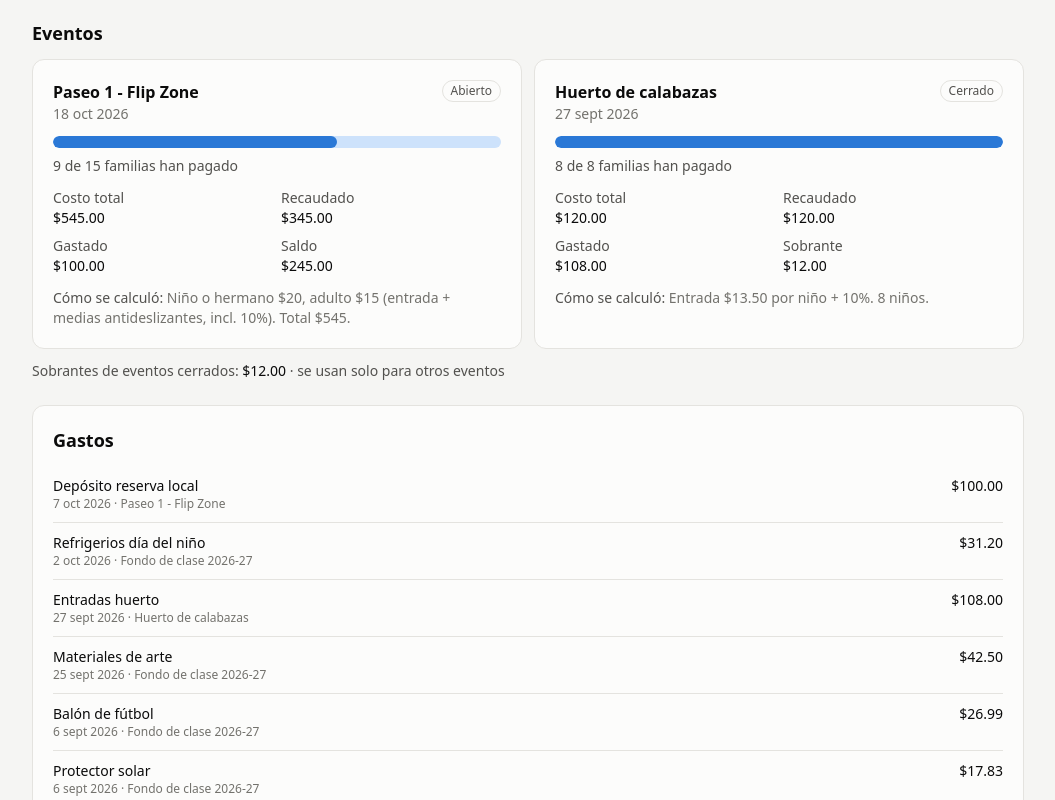
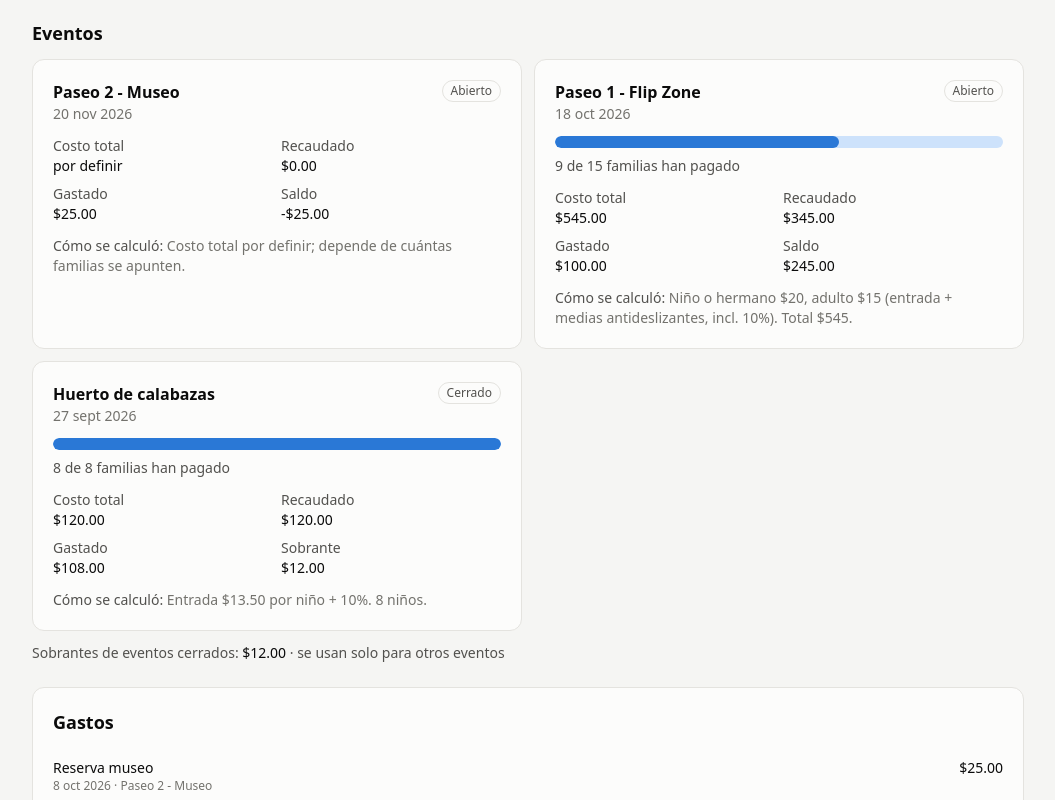
Before and after one commit to gabosom/class-treasurer-tracker, a Next.js app: page / in a window 1280 px wide. Shown: the part 580-1380 px from the top of the page, without its empty margins (112-1167 px from the left). Built offline with nearby package versions, Linux system fonts and the light colour scheme; no server answers.

Commit message:
Show funds without a cost instead of hiding them: goal 'por definir', spending still counted in totals
Co-Authored-By: Claude Opus 5.5 <noreply@anthropic.com>
Claude-Session: https://claude.ai/code/session_01LkpVvHrv3za8FN9WnMJVze

```diff
--- a/src/components/DirectivaDashboard.tsx
+++ b/src/components/DirectivaDashboard.tsx
@@ -84,7 +84,7 @@ export function DirectivaDashboard({ v, t, lang }: { v: DirectivaView; t: Dict;
                     <span className="ml-2 text-xs font-normal text-ink-3">{f.id}</span>
                   </span>
                   <span className="text-sm text-ink-2">
-                    {$(f.collectedCents)} / {$(f.expectedCents)} · {t.balance} {$(f.balanceCents)}
+                    {$(f.collectedCents)} / {f.costSet ? $(f.expectedCents) : t.tbd} · {t.balance} {$(f.balanceCents)}
                     {f.status === "closed" && ` · ${t.closed}`}
                   </span>
                 </summary>
@@ -93,8 +93,9 @@ export function DirectivaDashboard({ v, t, lang }: { v: DirectivaView; t: Dict;
                     <Meter value={f.collectedCents} max={f.expectedCents} label={`${$(f.collectedCents)} / ${$(f.expectedCents)}`} />
                   )}
                   <p className="text-sm text-ink-2">
-                    {t.price}: {f.priceCents === null ? "—" : $(f.priceCents)}
-                    {f.totalCostCents !== null && ` · ${t.totalCost}: ${$(f.totalCostCents)}`}
+                    {f.type === "class"
+                      ? `${t.price}: ${f.priceCents === null ? t.tbd : $(f.priceCents)}`
+                      : `${t.totalCost}: ${f.totalCostCents === null ? t.tbd : $(f.totalCostCents)}`}
                   </p>
                   {f.notes && <p className="text-sm text-ink-3">{f.notes}</p>}
                   <FundTable
--- a/src/components/FamiliesDashboard.tsx
+++ b/src/components/FamiliesDashboard.tsx
@@ -31,11 +31,9 @@ export function FamiliesDashboard({ v, t, lang }: { v: FamiliesView; t: Dict; la
               <span className="text-2xl font-semibold text-ink">{$(f.collectedCents)}</span>{" "}
               <span className="text-sm text-ink-2">{t.raised}</span>
             </div>
-            {f.goalCents > 0 && (
-              <div className="text-sm text-ink-2">
-                {t.goal}: <span className="font-medium text-ink">{$(f.goalCents)}</span>
-              </div>
-            )}
+            <div className="text-sm text-ink-2">
+              {t.goal}: <span className="font-medium text-ink">{f.costSet ? $(f.goalCents) : t.tbd}</span>
+            </div>
           </div>
           {f.goalCents > 0 && (
             <Meter value={f.collectedCents} max={f.goalCents} label={`${$(f.collectedCents)} / ${$(f.goalCents)}`} />
@@ -79,7 +77,7 @@ export function FamiliesDashboard({ v, t, lang }: { v: FamiliesView; t: Dict; la
                   <p className="mt-2 text-sm text-ink-2">{t.familiesPaid(e.paidCount, e.payingCount)}</p>
                 )}
                 <dl className="mt-3 grid grid-cols-2 gap-2 text-sm">
-                  <Row label={t.totalCost} value={e.totalCostCents === null ? "—" : $(e.totalCostCents)} />
+                  <Row label={t.totalCost} value={e.totalCostCents === null ? t.tbd : $(e.totalCostCents)} />
                   <Row label={t.collected} value={$(e.collectedCents)} />
                   <Row label={t.spent} value={$(e.spentCents)} />
                   <Row
--- a/src/fixtures/demo.ts
+++ b/src/fixtures/demo.ts
@@ -89,12 +89,16 @@ ledger.push(txn("2026-10-07", "EV-2026-10-FLIP-ZONE", "expense", 100, "", "Flip
 
 const flipTotal = flip.reduce((a, [, amt]) => a + amt, 0);
 
+// Upcoming outing whose total isn't set yet: shown with "por definir", deposit still counted.
+ledger.push(txn("2026-10-08", "EV-2026-11-MUSEO", "expense", 25, "", "Museo Interactivo", "treasurer", "card", "", "demo-museo", "Reserva museo", "", ""));
+
 export const demoWorkbook: RawWorkbook = {
   Roster: [[...TABS.Roster], ...roster],
   Funds: [
     [...TABS.Funds],
     ["CLASS-1", "Fondo de clase 2026-27", "class", 40, "", "", "collecting", "Protector solar, balones, materiales y refrigerios compartidos durante el año."],
     ["EV-2026-09-HUERTO", "Huerto de calabazas", "event", "", 120, "2026-09-27", "closed", "Entrada $13.50 por niño + 10%. 8 niños."],
+    ["EV-2026-11-MUSEO", "Paseo 2 - Museo", "event", "", "", "2026-11-20", "collecting", "Costo total por definir; depende de cuántas familias se apunten."],
     ["EV-2026-10-FLIP-ZONE", "Paseo 1 - Flip Zone", "event", "", flipTotal, "2026-10-18", "collecting", `Niño o hermano $20, adulto $15 (entrada + medias antideslizantes, incl. 10%). Total $${flipTotal}.`],
   ],
   Participants: [
--- a/src/lib/i18n.ts
+++ b/src/lib/i18n.ts
@@ -23,6 +23,7 @@ const es = {
   familiesPaid: (paid: number, of: number) => `${paid} de ${of} familias han pagado`,
   raised: "recaudado",
   goal: "meta",
+  tbd: "por definir",
   studentsPaid: (paid: number, of: number) => `${paid} de ${of} estudiantes han pagado`,
   spent: "Gastado",
   balance: "Saldo",
@@ -128,6 +129,7 @@ const en: typeof es = {
   familiesPaid: (paid, of) => `${paid} of ${of} families have paid`,
   raised: "raised",
   goal: "goal",
+  tbd: "to be determined",
   studentsPaid: (paid, of) => `${paid} of ${of} students have paid`,
   spent: "Spent",
   balance: "Balance",
--- a/src/lib/ledger.ts
+++ b/src/lib/ledger.ts
@@ -17,8 +17,8 @@ export interface StudentLine {
 
 export interface FundSummary {
   fund: Fund;
-  /** Cost is set (class: price_per_student; event: total_cost). Unset funds are hidden from totals and cards. */
-  configured: boolean;
+  /** Cost is set (class: price_per_student; event: total_cost). If not, the goal shows as "to be determined"; the fund still counts in totals. */
+  costSet: boolean;
   pot: Pot;
   contributionsCents: number;
   incomeCents: number;
@@ -112,7 +112,7 @@ export function computeLedger(wb: Workbook, today: Date = new Date()): Ledger {
     const paying = lines.filter((l) => l.status !== "waived");
     return {
       fund,
-      configured: fund.type === "class" ? fund.priceCents !== null : fund.totalCostCents !== null,
+      costSet: fund.type === "class" ? fund.priceCents !== null : fund.totalCostCents !== null,
       pot: potOf(fund.type),
       contributionsCents,
       incomeCents,
@@ -127,11 +127,9 @@ export function computeLedger(wb: Workbook, today: Date = new Date()): Ledger {
     };
   });
 
-  // Top-box totals only count funds whose cost is set; their transactions still show in the lists.
+  // Every fund counts, including ones whose cost isn't set yet: their spending is real.
   const pots: Record<Pot, number> = { class: 0, events: 0 };
-  for (const f of funds) if (f.configured) pots[f.pot] += f.balanceCents;
-  // Real money in the treasurer's account counts every fund, configured or not.
-  const allBalancesCents = funds.reduce((a, f) => a + f.balanceCents, 0);
+  for (const f of funds) pots[f.pot] += f.balanceCents;
 
   // Pending reimbursements: expenses another parent paid, minus what was paid back.
   const reimbursed = new Map<string, number>();
@@ -163,7 +161,7 @@ export function computeLedger(wb: Workbook, today: Date = new Date()): Ledger {
     pots,
     pending,
     pendingTotalCents,
-    treasurerCashCents: allBalancesCents + pendingTotalCents,
+    treasurerCashCents: pots.class + pots.events + pendingTotalCents,
     issues,
   };
 }
--- a/src/lib/parse.ts
+++ b/src/lib/parse.ts
@@ -140,9 +140,9 @@ export function parseWorkbook(raw: RawWorkbook): Workbook {
     const date = toIsoDate(r[5]);
     if (str(r[5]) && !date) warn("Funds", row, `Fund ${id}: date "${str(r[5])}" isn't YYYY-MM-DD; ignored.`);
     if (type === "class" && price === null)
-      warn("Funds", row, `Fund ${id} has no price_per_student yet; hidden from the dashboard totals until it's set.`);
+      warn("Funds", row, `Fund ${id} has no price_per_student yet; goal shows as "to be determined" until it's set.`);
     if (type === "event" && total === null)
-      warn("Funds", row, `Event ${id} has no total_cost yet; hidden from the dashboard totals until it's set.`);
+      warn("Funds", row, `Event ${id} has no total_cost yet; goal shows as "to be determined" until it's set.`);
     const fund: Fund = {
       id,
       name: str(r[1]) || id,
--- a/src/lib/views.ts
+++ b/src/lib/views.ts
@@ -12,6 +12,8 @@ export interface FamiliesView {
     id: string;
     name: string;
     notes: string;
+    /** false: price not set yet, goal is "to be determined" */
+    costSet: boolean;
     goalCents: number;
     collectedCents: number;
     spentCents: number;
@@ -25,7 +27,7 @@ export interface FamiliesView {
     notes: string;
     date: string | null;
     status: string;
-    totalCostCents: number | null;
+    totalCostCents: number | null; // null: to be determined
     collectedCents: number;
     spentCents: number;
     balanceCents: number;
@@ -44,18 +46,19 @@ export interface FamiliesView {
 
 export function buildFamiliesView(wb: Workbook, l: Ledger): FamiliesView {
   const fundName = new Map(wb.funds.map((f) => [f.id, f.name]));
-  const events = l.funds.filter((f) => f.fund.type === "event" && f.configured);
+  const events = l.funds.filter((f) => f.fund.type === "event");
   return {
     pots: l.pots,
     closedEventsSurplusCents: events
       .filter((f) => f.fund.status === "closed")
       .reduce((a, f) => a + f.balanceCents, 0),
     classFunds: l.funds
-      .filter((f) => f.fund.type === "class" && f.configured)
+      .filter((f) => f.fund.type === "class")
       .map((f) => ({
         id: f.fund.id,
         name: f.fund.name,
         notes: f.fund.notes,
+        costSet: f.costSet,
         goalCents: f.expectedCents,
         collectedCents: f.collectedCents + f.incomeCents,
         spentCents: f.expensesCents,
@@ -102,6 +105,7 @@ export interface DirectivaView {
     type: string;
     status: string;
     notes: string;
+    costSet: boolean;
     priceCents: number | null;
     totalCostCents: number | null;
     expectedCents: number;
@@ -128,12 +132,13 @@ export function buildDirectivaView(wb: Workbook, l: Ledger): DirectivaView {
     treasurerCashCents: l.treasurerCashCents,
     pendingTotalCents: l.pendingTotalCents,
     pending: l.pending,
-    funds: l.funds.filter((f) => f.configured).map((f) => ({
+    funds: l.funds.map((f) => ({
       id: f.fund.id,
       name: f.fund.name,
       type: f.fund.type,
       status: f.fund.status,
       notes: f.fund.notes,
+      costSet: f.costSet,
       priceCents: f.fund.priceCents,
       totalCostCents: f.fund.totalCostCents,
       expectedCents: f.expectedCents,
```
Also changed, not shown: 2 other files (tests, documents, lock files or other folders).
